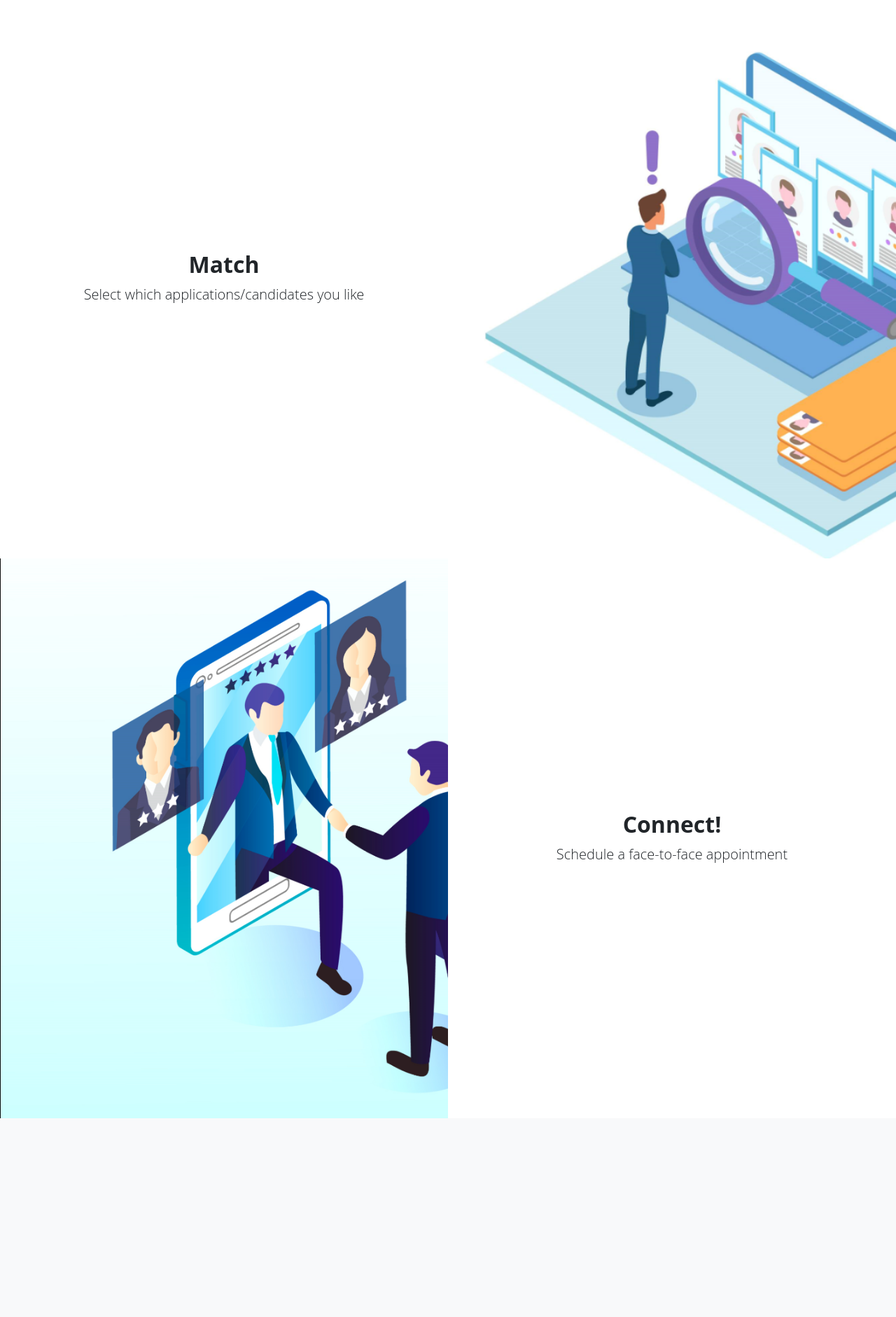
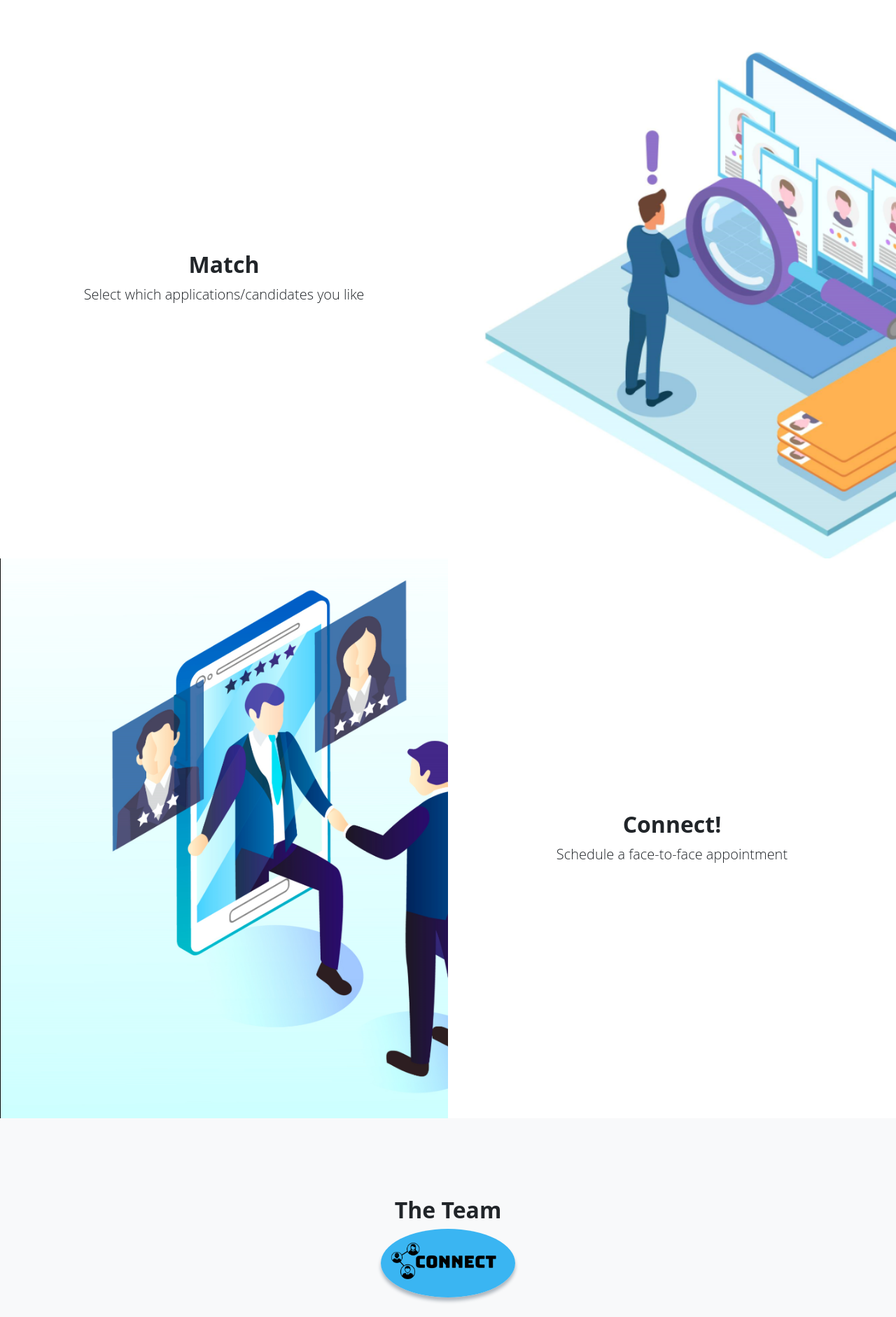
Before and after one commit to cristinamaria11/connect.github.io, a Jekyll site: the page index.html, which Jekyll copies as it is, in a window 1280 px wide. Shown: the part 4249-6131 px from the top of the page at 70% size. Built offline with Jekyll 4.4.1, drawn with Linux system fonts in a browser that asks for light colours; grey boxes are pictures that could not be loaded.

Commit message:
Update index.html

```diff
--- a/index.html
+++ b/index.html
@@ -167,22 +167,13 @@
           </div>
         </div>
       </div>
-    </section>
-        <section class="testimonials text-center bg-light">
-      <div class="container-fluid">
-
-        <div class="row">
-      </div>
-
-    </section>
-
 
     <!-- Testimonials -->
     <section class="testimonials text-center bg-light">
       <div class="container-fluid">
           <div class="testimonial-item mx-auto mb-5 mb-lg-0">
-              <h2 class="mb-5">The Team</h2>
-              <img class="img-fluid rounded-circle mb-3" src="images/landing_page/logo.jpg" alt="">
+              <h2 class="mb-2">The Team</h2>
+              <img class="img-fluid rounded-circle mb-5" src="images/landing_page/logo.jpg" alt="">
           </div>
         <div class="row">
           <div class="col-sm-2">
```
